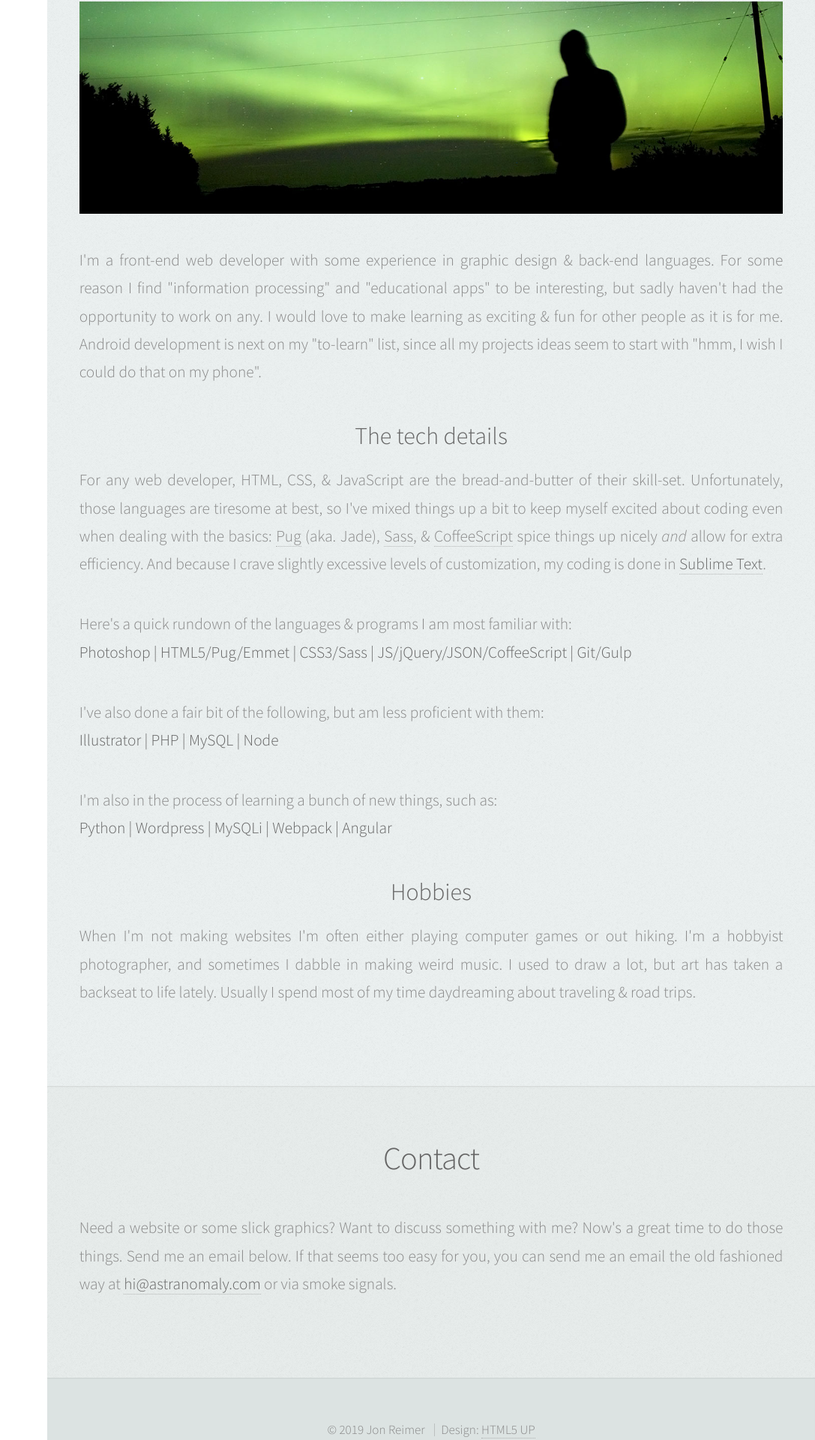
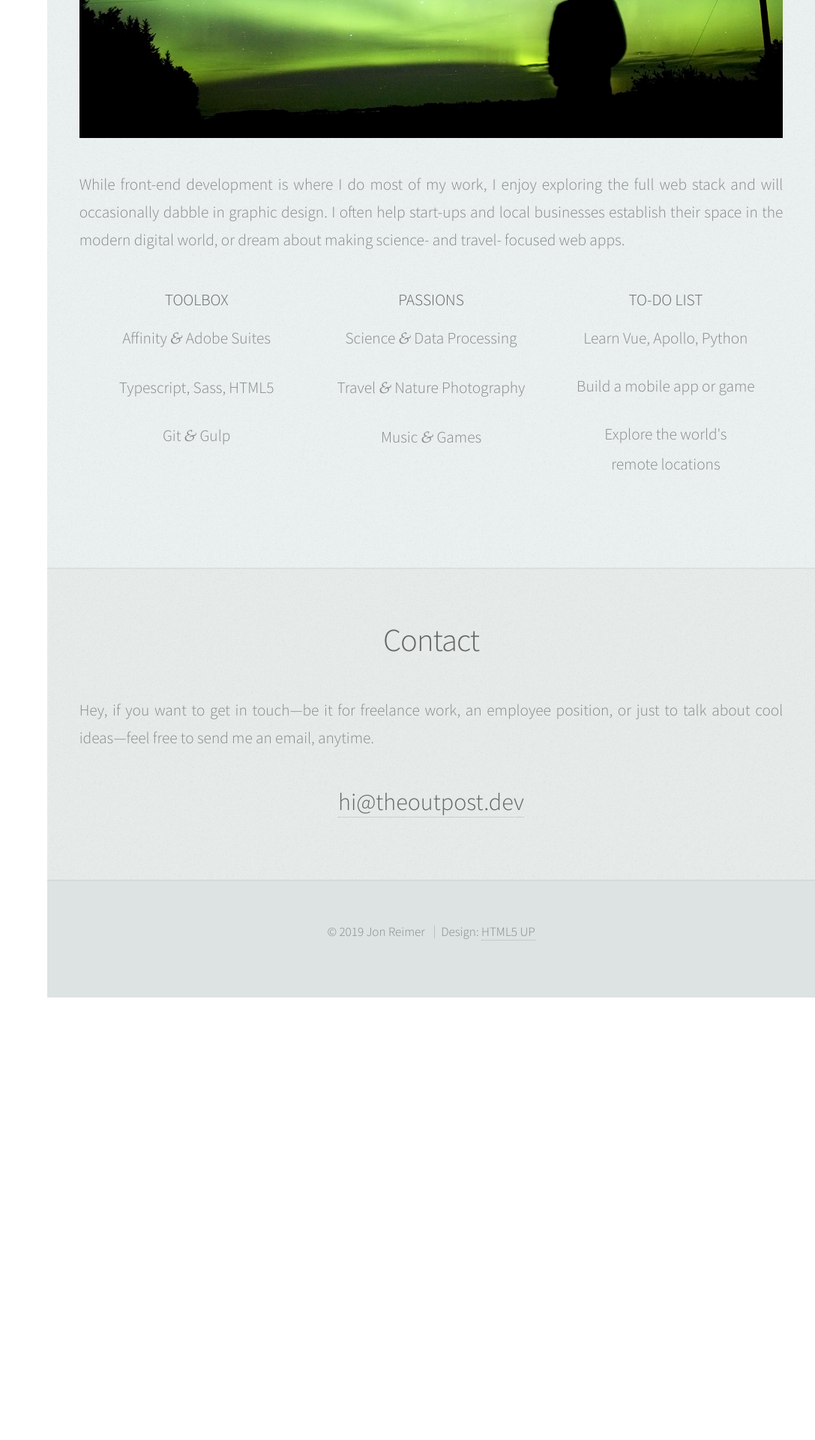
Before and after one commit to astranomaly/astranomaly.github.io, a PHP site: page / in a window 1280 px wide. Shown: the part 1800-3720 px from the top of the page at 75% size, without its empty margins (193-1280 px from the left). After the commit the page ends 3130 px from the top, so only its background shows below. Run offline with PHP 8.4, Linux system fonts and the light colour scheme.

Commit message:
updated text

```diff
--- a/assets/css/main.css
+++ b/assets/css/main.css
@@ -1538,6 +1538,41 @@
 	}
 
 /* Basic */
+
+    html {
+        scroll-behavior: smooth;
+    }
+
+    .flexbox{
+        display: flex;
+        flex-direction: row;
+        justify-content:space-between;
+        align-items: flex-start;
+        flex-wrap: wrap
+    }
+        .flexbox div{
+            box-sizing: border-box;
+            padding: 0 2vh;
+            flex: 1 0 100%;
+        }
+        .flexbox li{
+            line-height: 5vh;
+            padding: 1.5vh 0;
+        }
+            .flexbox li span{
+                display: inline-block;
+            }
+        @media all and (min-width: 738px) {
+            .flexbox{flex-wrap: nowrap}
+            .flexbox div { flex: 1 33%; }
+        }
+
+
+    .fancy {
+        font-family: Baskerville, Constantia, "Palatino Linotype","Trebuchet MS", 'Goudy Old Style', Palatino, 'Book Antiqua', serif;
+        font-style: italic;
+        font-weight: normal;
+    }
 
 	body {
 		background: #fff;
--- a/assets/sass/main.scss
+++ b/assets/sass/main.scss
@@ -59,7 +59,9 @@
 	));
 
 /* Basic */
-
+    html {
+        scroll-behavior: smooth;
+    }
 	body {
 		background: #fff;
 		font-family: 'Source Sans Pro', sans-serif;
--- a/index.html
+++ b/index.html
@@ -2,13 +2,13 @@
 <!--
 	Prologue by HTML5 UP
 	html5up.net | @n33co
-	Free for personal and commercial use under the CCA 3.0 license (html5up.net/license)
-
+	Free for personal and commercial use under the CCA 3.0 license (html5up.net/license) -->
+<!--
 	Who has time to create their own personal website, am I right? (Just kidding, I'm working on it, it's just not high priority)
 -->
 <html>
 	<head>
-		<title>The Outpost | Front-end web development</title>
+		<title>The Outpost | front-end web development, anywhere in the galaxy</title>
 		<meta charset="utf-8" />
 		<meta name="viewport" content="width=device-width, initial-scale=1" />
 		<!--[if lte IE 8]><script src="assets/js/ie/html5shiv.js"></script><![endif]-->
@@ -29,7 +29,7 @@
 						<div id="logo">
 							<span class="image avatar48"><img src="images/avatar.png" alt="" /></span>
 							<h1 id="title">the outpost</h1>
-							<p>front-end web design &amp;<br>development</p>
+							<p>front-end web development,<br> anywhere in the galaxy</p>
 						</div>
 
 					<!-- Nav -->
@@ -67,8 +67,7 @@
 						<div class="container">
 
 							<header>
-								<h2 class="alt">Hey! My name's <strong>Jon Reimer</strong> and I design tiny universes that exist on&nbsp;the&nbsp;internet.</h2>
-								<p>I'm currently stationed near Calgary, Alberta. Sometimes I tap my keyboard for a bit, only to discover that a new website or app has manifested&nbsp;itself.</p>
+								<h2 class="alt">Welcome to <strong>The Outpost</strong></h2><p>The digital home of Jon Reimer, front-end web developer &amp; designer.</p>
 							</header>
 
 						</div>
@@ -160,22 +159,32 @@
 
 							<img class="image featured" src="images/pic08.jpg" alt="" />
 
-							<p>I'm a front-end web developer with some experience in graphic design &amp; back-end languages. For some reason I find "information processing" and "educational apps" to be interesting, but sadly haven't had the opportunity to work on any. I would love to make learning as exciting &amp; fun for other people as it is for me. Android development is next on my "to-learn" list, since all my projects ideas seem to start with "hmm, I wish I could do that on my&nbsp;phone".</p>
+							<p>While front-end development is where I do most of my work, I enjoy exploring the full web stack and will occasionally
+                            dabble in graphic design. I often help start-ups and local businesses establish their space in the modern digital world,
+                            or dream about making science- and travel- focused web apps.</p>
 
-							<h3>The tech details</h3>
-							<p>For any web developer, HTML, CSS, &amp; JavaScript are the bread-and-butter of their skill-set. Unfortunately, those languages are tiresome at best, so I've mixed things up a bit to keep myself excited about coding even when dealing with the basics: <a href="https://pugjs.org/api/getting-started.html">Pug</a> (aka. Jade), <a href="
-//sass-lang.com/">Sass</a>, &amp; <a href="
-//coffeescript.org/v2">CoffeeScript</a> spice things up nicely <em>and</em> allow for extra efficiency. And because I crave slightly excessive levels of customization, my coding is done in <strong><a href="https://www.sublimetext.com/">Sublime&nbsp;Text</a></strong>.</p>
-							<p>Here's a quick rundown of the languages &amp; programs I am most familiar with:<br>
-							<strong>Photoshop | HTML5/Pug/Emmet | CSS3/Sass | JS/jQuery/JSON/CoffeeScript | Git/Gulp </strong></p>
-							<p>I've also done a fair bit of the following, but am less proficient with them:<br>
-							<strong>Illustrator | PHP | MySQL | Node</strong></p>
-							<p>I'm also in the process of learning a bunch of new things, such as:<br>
-							<strong>Python | Wordpress | MySQLi | Webpack | Angular  </strong></p>
-
-							<h3>Hobbies</h3>
-							<p>When I'm not making websites I'm often either playing computer games or out hiking. I'm a hobbyist photographer, and sometimes I dabble in making weird music. I used to draw a lot, but art has taken a backseat to life lately. Usually I spend most of my time daydreaming about traveling &amp; road trips.</p>
-
+                            <section class='flexbox'>
+                                <div class='toolbox'><strong>TOOLBOX</strong>
+                                <ul>
+                                    <li>Affinity <span class="fancy">&amp;</span> Adobe Suites</li>
+                                    <li>Typescript, Sass, HTML5</li>
+                                    <li>Git <span class="fancy">&amp;</span> Gulp</li>
+                                </ul></div>
+                                <div class='passions'><strong>PASSIONS</strong>
+                                    <ul>
+                                        <li>Science <span class="fancy">&amp;</span> Data Processing</li>
+                                        <li>Travel <span class="fancy">&amp;</span> Nature Photography</li>
+                                        <li>Music <span class="fancy">&amp;</span> Games</li>
+                                    </ul>
+                                </div>
+                                <div class='todo'><strong>TO-DO LIST</strong>
+                                    <ul>
+                                        <li>Learn Vue, Apollo, Python</li>
+                                        <li><span>Build a mobile app</span> <span>or game</span></li>
+                                        <li><span>Explore the world's</span> <span>remote locations</span></li>
+                                    </ul>
+                                </div>
+                            </section>
 						</div>
 					</section>
 
@@ -187,7 +196,9 @@
 								<h2>Contact</h2>
 							</header>
 
-							<p>Need a website or some slick graphics? Want to discuss something with me? Now's a great time to do those things. Send me an email below. If that seems too easy for you, you can send me an email the old fashioned way at <strong><a href="mailto:hi@astranomaly.com">hi@astranomaly.com</a></strong> or via smoke signals.</p>
+							<p>Hey, if you want to get in touch&mdash;be it for freelance work, an employee position, or just to talk about cool
+                            ideas&mdash;feel free to send me an email, anytime.</p>
+                            <h3><a href="mailto:hi@theoutpost.dev">hi@theoutpost.dev</a></h3>
 						</div>
 					</section>
 
```
